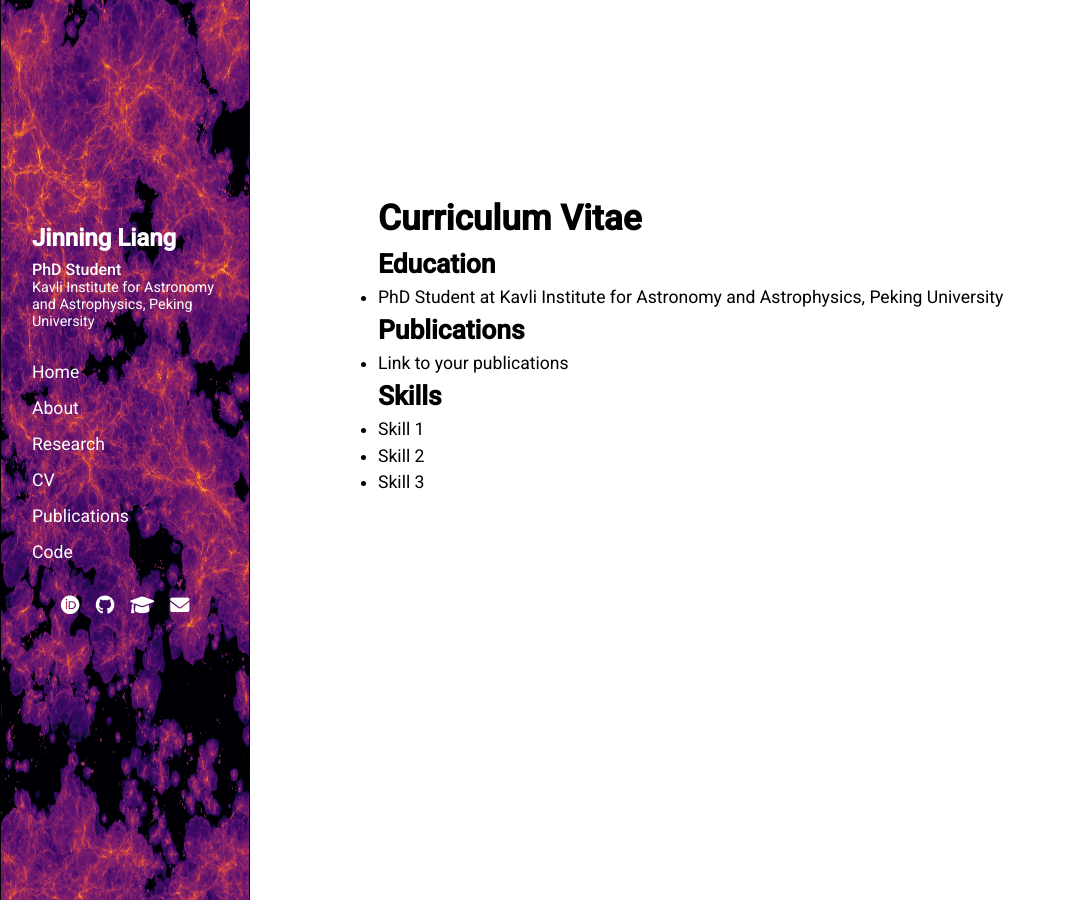
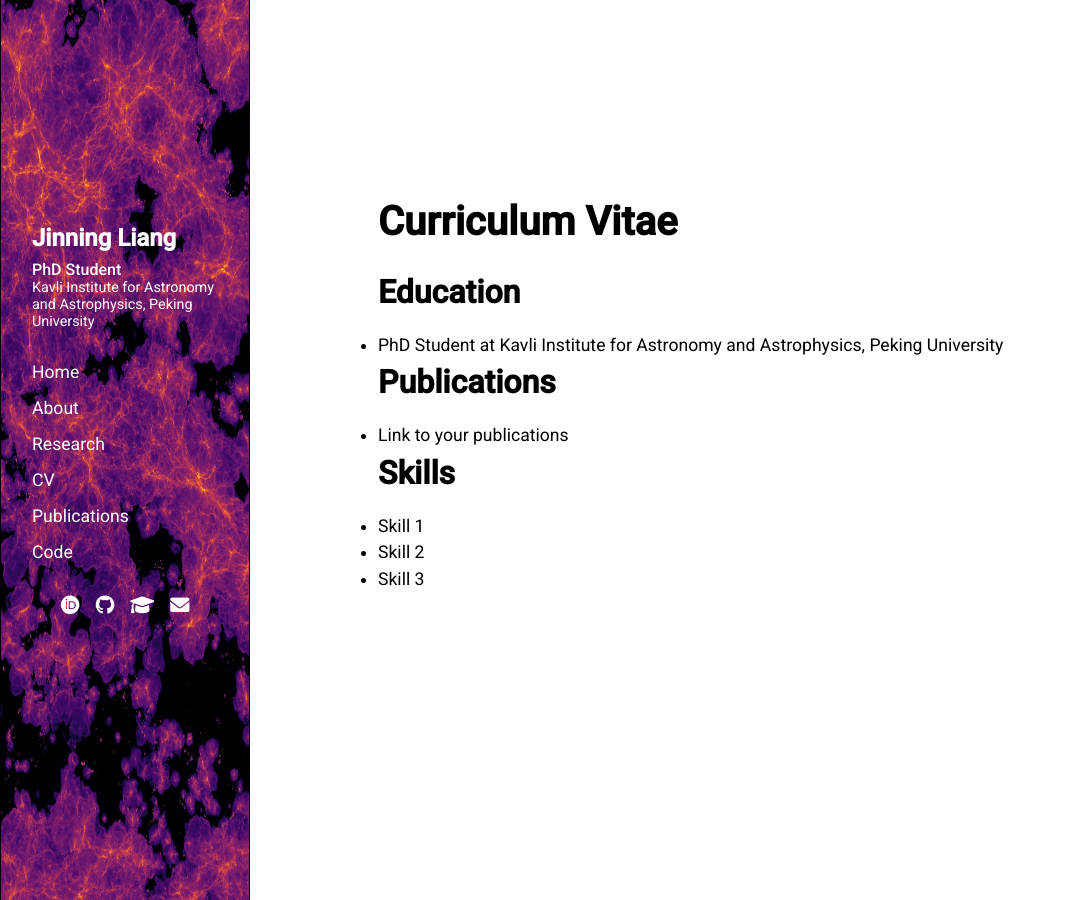
Before and after one commit to JinningLianggithub/jinningliang.github.io, a Jekyll site: the page built from cv/index.md, in a window 1280 px wide. Shown: the whole page, without its empty margins (0-1065 px from the left). Built offline with Jekyll 4.4.1, drawn with Linux system fonts in a browser that asks for light colours.

Commit message:
Update style.css

```diff
--- a/assets/css/style.css
+++ b/assets/css/style.css
@@ -200,3 +200,21 @@ main a:hover {
 main a:visited {
   color: #66ccff;       /* keep the same color as unvisited */
 }
+
+main h1 {
+  font-size: 2.5rem;     /* Larger size */
+  margin-bottom: 1rem;   /* Space below the title */
+  font-weight: bold;     /* Optional: make it bolder */
+}
+
+main h2 {
+  font-size: 2rem;     /* Larger size */
+  margin-bottom: 1rem;   /* Space below the title */
+  font-weight: bold;     /* Optional: make it bolder */
+}
+
+main h3 {
+  font-size: 1.5rem;     /* Larger size */
+  margin-bottom: 1rem;   /* Space below the title */
+  font-weight: bold;     /* Optional: make it bolder */
+}
```
